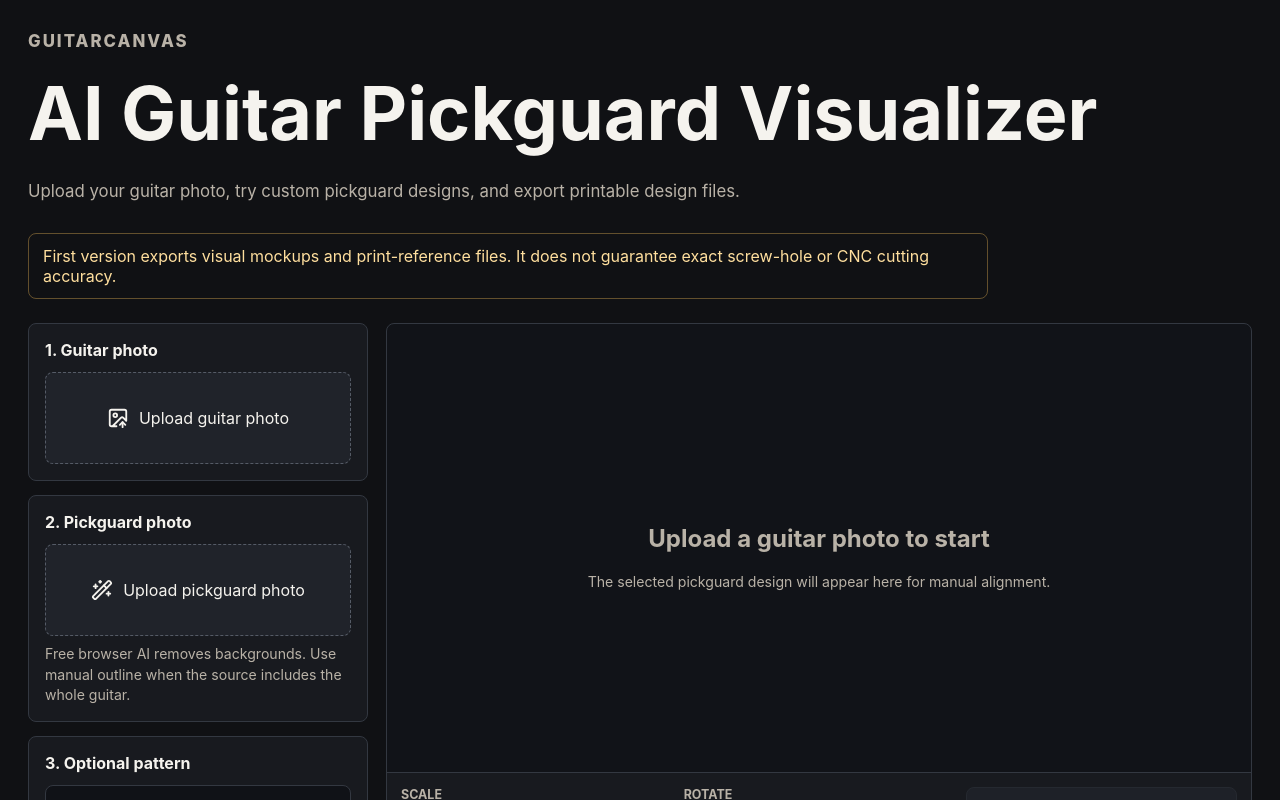
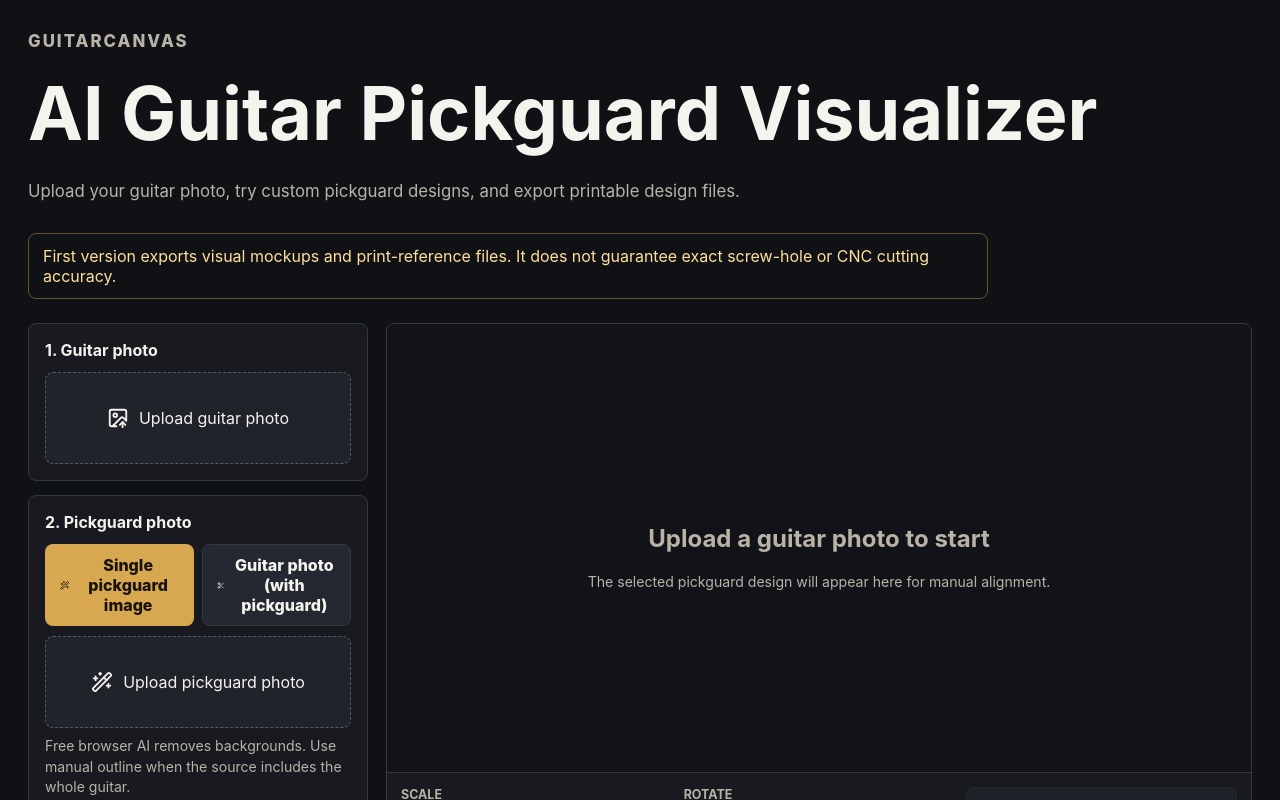
Before and after one commit to diegobona/guitarcanvas, a Next.js app: page /pickguard-visualizer in a window 1280 px wide. Shown: the top 800 px of the page. Built offline with nearby package versions, Linux system fonts and the light colour scheme.

Commit message:
修复抠护板问题

```diff
--- a/app/globals.css
+++ b/app/globals.css
@@ -343,6 +343,10 @@ a {
   grid-template-columns: repeat(2, minmax(0, 1fr));
 }
 
+.source-mode-row {
+  margin-bottom: 10px;
+}
+
 .manual-cutout-toolbar {
   display: grid;
   gap: 8px;
--- a/components/pickguard/PickguardVisualizer.tsx
+++ b/components/pickguard/PickguardVisualizer.tsx
@@ -113,6 +113,7 @@ export function PickguardVisualizer() {
             onPhotoLoaded={handlePhotoLoaded}
           />
           <UploadPanel
+            allowPickguardSourceMode
             emptyLabel="Upload pickguard photo"
             errorLabel="Please upload a JPG or PNG pickguard photo."
             photo={pickguardPhoto}
--- a/components/pickguard/UploadPanel.tsx
+++ b/components/pickguard/UploadPanel.tsx
@@ -27,6 +27,7 @@ type UploadPanelProps = {
   replaceLabel: string;
   errorLabel: string;
   photo: UploadedPhoto | null;
+  allowPickguardSourceMode?: boolean;
   removeBackground?: boolean;
   onPhotoLoaded: (photo: UploadedPhoto) => void;
 };
@@ -37,6 +38,7 @@ type CutoutState = {
 };
 
 type ManualMode = "outline" | "target";
+type PickguardSourceMode = "single" | "guitar";
 
 export function UploadPanel({
   title,
@@ -44,6 +46,7 @@ export function UploadPanel({
   replaceLabel,
   errorLabel,
   photo,
+  allowPickguardSourceMode = false,
   removeBackground = false,
   onPhotoLoaded,
 }: UploadPanelProps) {
@@ -64,6 +67,9 @@ export function UploadPanel({
   const [manualPreviewLoading, setManualPreviewLoading] = useState(false);
   const [manualInset, setManualInset] = useState(4);
   const [manualApplying, setManualApplying] = useState(false);
+  const [pickguardSourceMode, setPickguardSourceMode] =
+    useState<PickguardSourceMode>("single");
+  const displayPhoto = sourcePhoto ?? photo;
 
   async function handleFile(file: File | undefined) {
     setError(null);
@@ -96,6 +102,11 @@ export function UploadPanel({
 
     if (!removeBackground) {
       onPhotoLoaded(nextPhoto);
+      return;
+    }
+
+    if (pickguardSourceMode === "guitar") {
+      setManualOpen(true);
       return;
     }
 
@@ -211,15 +222,45 @@ export function UploadPanel({
   return (
     <section className="panel">
       <h2>{title}</h2>
+      {allowPickguardSourceMode ? (
+        <div className="manual-mode-row source-mode-row">
+          <button
+            className={
+              pickguardSourceMode === "single"
+                ? "primary-button"
+                : "secondary-button"
+            }
+            disabled={cutout.status === "removing"}
+            type="button"
+            onClick={() => setPickguardSourceMode("single")}
+          >
+            <WandSparkles aria-hidden size={17} />
+            Single pickguard image
+          </button>
+          <button
+            className={
+              pickguardSourceMode === "guitar"
+                ? "primary-button"
+                : "secondary-button"
+            }
+            disabled={cutout.status === "removing"}
+            type="button"
+            onClick={() => setPickguardSourceMode("guitar")}
+          >
+            <Scissors aria-hidden size={17} />
+            Guitar photo (with pickguard)
+          </button>
+        </div>
+      ) : null}
       <label className="upload-drop" suppressHydrationWarning>
         {cutout.status === "removing" ? (
           <LoaderCircle aria-hidden className="spin-icon" size={22} />
-        ) : removeBackground ? (
+        ) : removeBackground && pickguardSourceMode === "single" ? (
           <WandSparkles aria-hidden size={22} />
         ) : (
           <ImageUp aria-hidden size={22} />
         )}
-        <span>{photo ? replaceLabel : emptyLabel}</span>
+        <span>{displayPhoto ? replaceLabel : emptyLabel}</span>
         <input
           ref={inputRef}
           accept="image/jpeg,image/png"
@@ -284,13 +325,13 @@ export function UploadPanel({
           }}
         />
       ) : null}
-      {photo ? (
+      {displayPhoto ? (
         <p className="file-meta">
-          {photo.name} - {photo.width} x {photo.height}px
+          {displayPhoto.name} - {displayPhoto.width} x {displayPhoto.height}px
         </p>
       ) : null}
       {error ? <p className="helper-text">{error}</p> : null}
-      {photo ? (
+      {displayPhoto ? (
         <button
           className="secondary-button"
           disabled={cutout.status === "removing"}
--- a/lib/pickguard/manualCutout.ts
+++ b/lib/pickguard/manualCutout.ts
@@ -162,6 +162,7 @@ export async function createPointSegmentedManualCutout(
     sourcePhoto,
     points,
     options.insetPx ?? 0,
+    targetPoint,
   );
 
   options.onProgress?.({ key: "interactive-segmenter", current: 0, total: 1 });
@@ -173,7 +174,6 @@ export async function createPointSegmentedManualCutout(
     candidate.bounds,
     sourcePhoto,
     mask,
-    targetPoint,
     options.threshold ?? 0.5,
     options.edgeFringePx ?? 12,
     exteriorColors,
@@ -677,6 +677,17 @@ export function getDominantExteriorRingColors(
     }));
 }
 
+export function filterExteriorColorsDistinctFromTarget(
+  colors: RgbColor[],
+  targetColor: RgbColor | null,
+  threshold = 72,
+) {
+  if (!targetColor) return colors;
+  return colors.filter(
+    (color) => getColorDistance(color, targetColor) > threshold,
+  );
+}
+
 export function applyDarkTargetConnectedMaskToManualCutout(
   data: Uint8ClampedArray,
   width: number,
@@ -789,7 +800,6 @@ function applyPointSegmentationMaskToCanvas(
   bounds: ManualCutoutBounds,
   sourceSize: SourceImageSize,
   mask: SegmentationMask,
-  targetPoint: Point,
   threshold: number,
   edgeFringePx: number,
   exteriorColors: RgbColor[],
@@ -808,15 +818,6 @@ function applyPointSegmentationMaskToCanvas(
     sourceSize,
     mask,
     threshold,
-  );
-  applyDarkTargetConnectedMaskToManualCutout(
-    imageData.data,
-    canvas.width,
-    canvas.height,
-    {
-      x: targetPoint.x - bounds.x,
-      y: targetPoint.y - bounds.y,
-    },
   );
   removeNeutralEdgeFringePixels(imageData.data, canvas.width, canvas.height, {
     maxDistancePx: edgeFringePx,
@@ -837,6 +838,7 @@ async function getExteriorRingColorsFromSourcePhoto(
   sourcePhoto: UploadedPhoto,
   points: Point[],
   insetPx: number,
+  targetPoint?: Point,
 ) {
   const image = await loadImage(sourcePhoto.dataUrl);
   const canvas = document.createElement("canvas");
@@ -850,12 +852,22 @@ async function getExteriorRingColorsFromSourcePhoto(
 
   context.drawImage(image, 0, 0, canvas.width, canvas.height);
   const imageData = context.getImageData(0, 0, canvas.width, canvas.height);
+  const targetColor = targetPoint
+    ? getPixelColor(
+        imageData.data,
+        Math.round(clamp(targetPoint.y, 0, canvas.height - 1)) * canvas.width +
+          Math.round(clamp(targetPoint.x, 0, canvas.width - 1)),
+      )
+    : null;
 
-  return getDominantExteriorRingColors(
-    imageData.data,
-    canvas.width,
-    canvas.height,
-    getInsetPolygonPoints(points, insetPx),
+  return filterExteriorColorsDistinctFromTarget(
+    getDominantExteriorRingColors(
+      imageData.data,
+      canvas.width,
+      canvas.height,
+      getInsetPolygonPoints(points, insetPx),
+    ),
+    targetColor,
   );
 }
 
```
Also changed, not shown: 1 other file (tests, documents, lock files or other folders).
